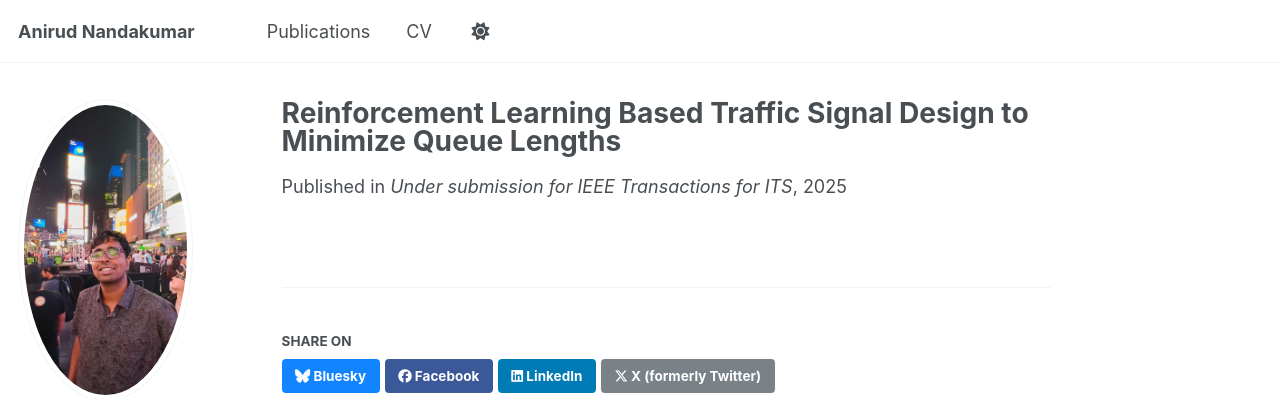
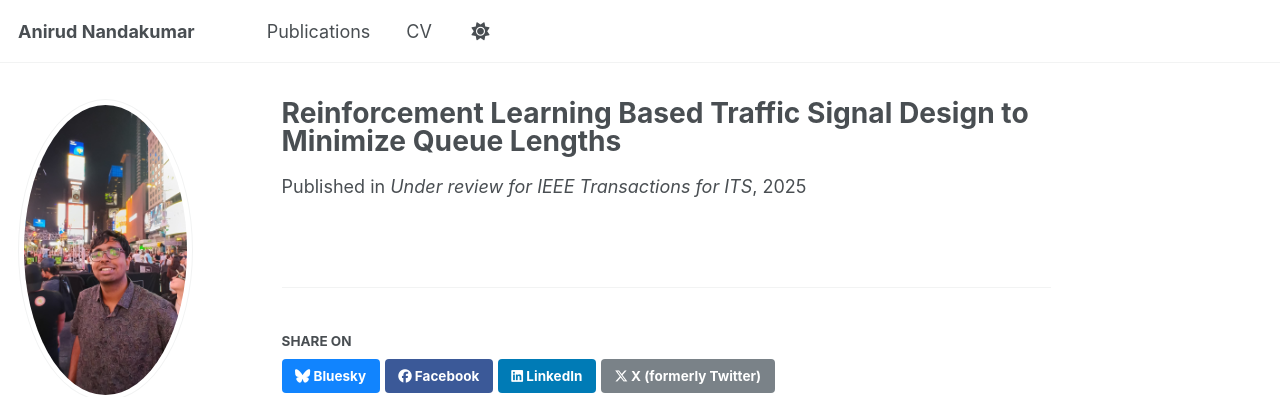
Before and after one commit to AnirudN/AnirudN.github.io, a Jekyll site: the page built from _publications/RLTSC.md, in a window 1280 px wide. Shown: the top 397 px of the page. Built offline with Jekyll 4.4.1, drawn with Linux system fonts in a browser that asks for light colours; a script that is not in the unit is left out.

Commit message:
Update RLTSC.md

```diff
--- a/_publications/RLTSC.md
+++ b/_publications/RLTSC.md
@@ -5,6 +5,7 @@ category: manuscripts
 permalink: /publication/RLTrafficSignals
 excerpt: ''
 date: 2025-10-01
-venue: 'Under submission for IEEE Transactions for ITS'
+paperurl: "https://arxiv.org/abs/2509.21745v1"
+venue: 'Under review for IEEE Transactions for ITS'
 authors: "Anirud Nandakumar, Prof. Lelitha Devi Vanajakshi, Dr. Chayan Banerjee"
 ---
```
